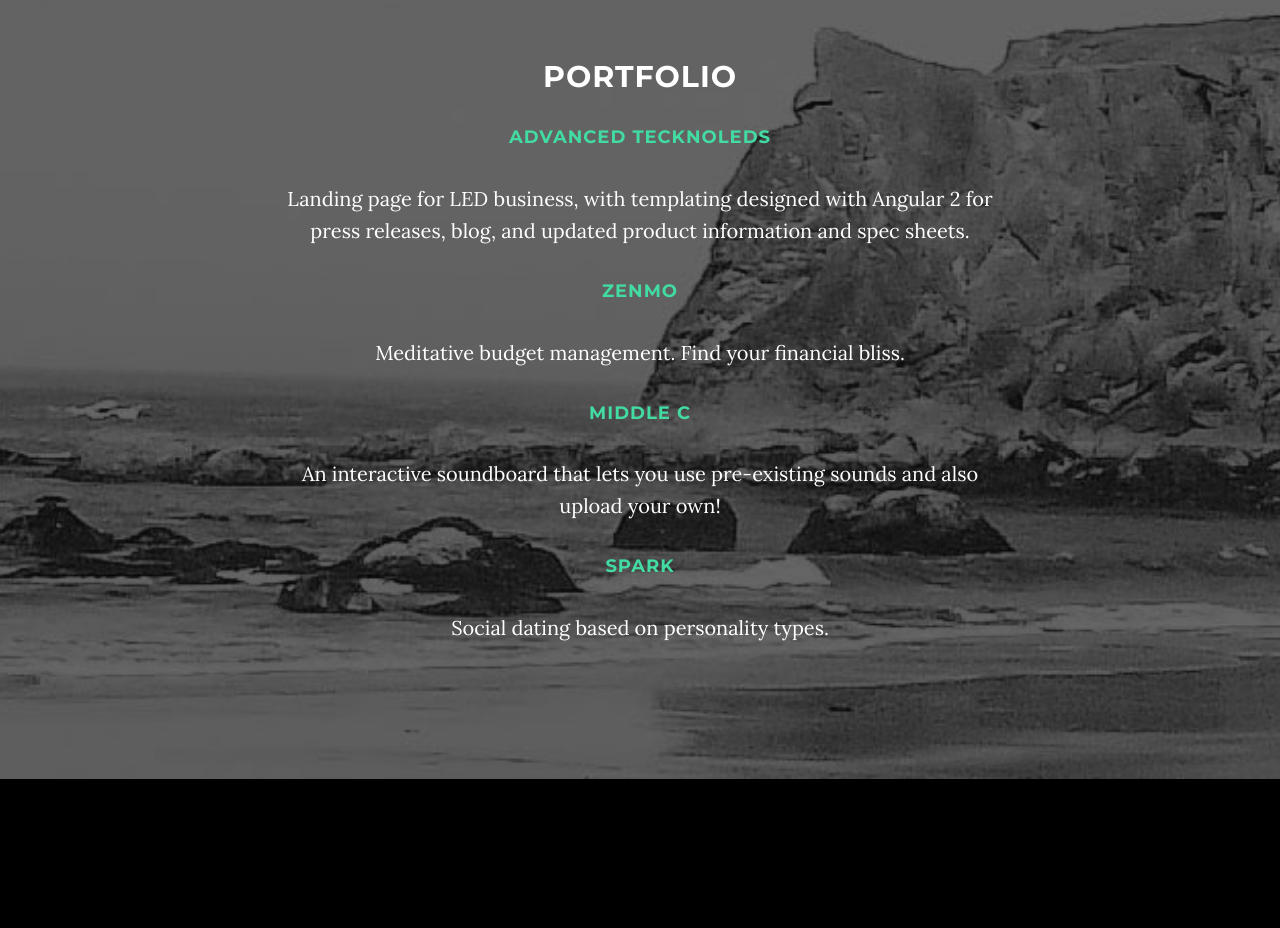
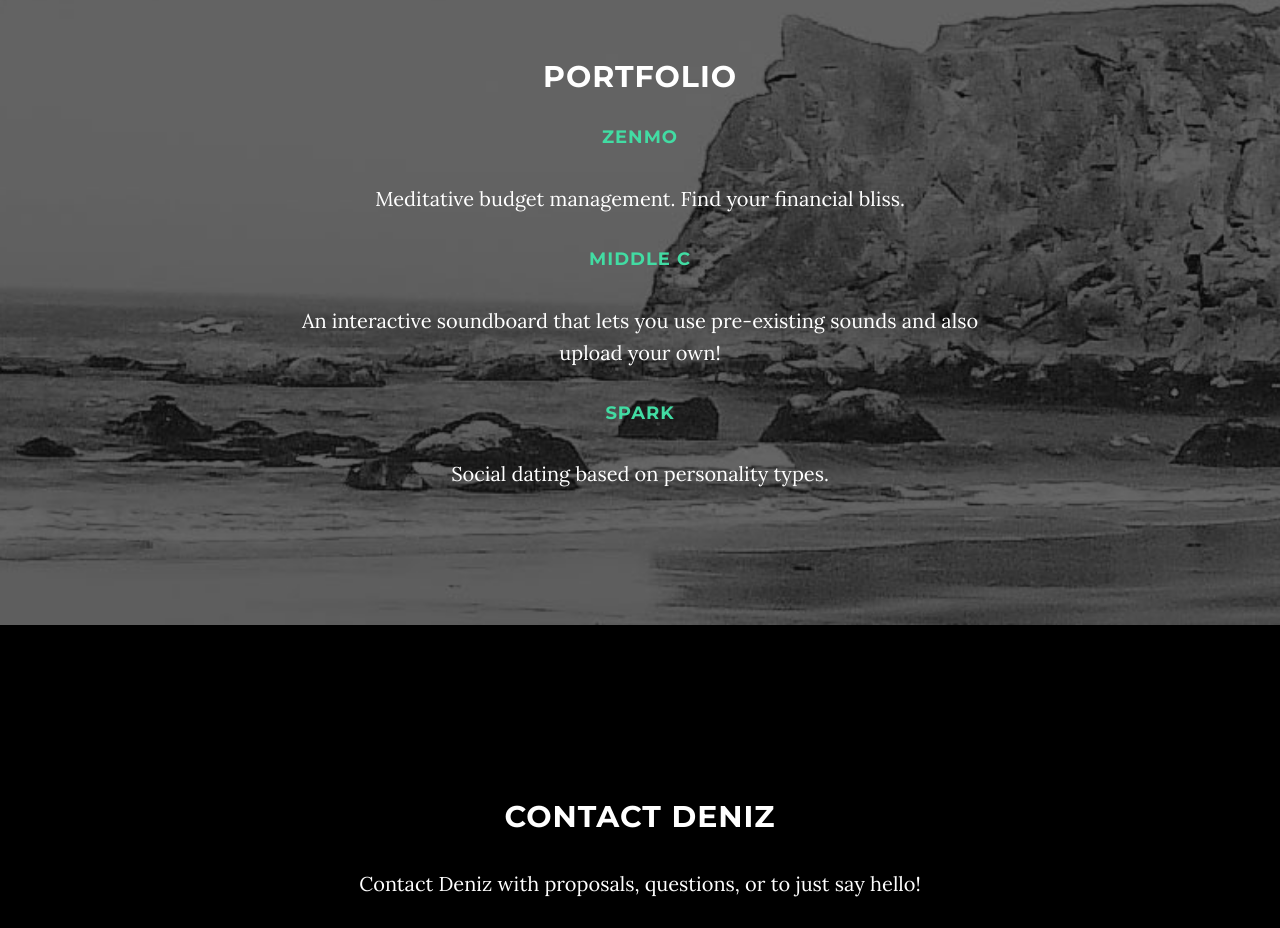
Before and after one commit to deniztetik/deniztetik.github.io, a website: page index.html in a window 1280 px wide. Shown: the part 1520-2448 px from the top of the page. Drawn offline with nearby package versions, Linux system fonts and the light colour scheme.

Commit message:
[feat] Remove AdvancedTeknoleds page from portfolio for now

```diff
--- a/index.html
+++ b/index.html
@@ -106,8 +106,8 @@
             <div class="container">
                 <div class="col-lg-8 col-lg-offset-2">
                     <h2>Portfolio</h2>
-                    <h4><a href="https://www.advancedtecknoleds.com">Advanced TecknoLEDs</a></h4>
-                      <p>Landing page for LED business, with templating designed with Angular 2 for press releases, blog, and updated product information and spec sheets.</p>
+                    <!-- <h4><a href="https://www.advancedtecknoleds.com">Advanced TecknoLEDs</a></h4>
+                      <p>Landing page for LED business, with templating designed with Angular 2 for press releases, blog, and updated product information and spec sheets.</p> -->
                     <h4><a href="http://ec2-52-24-194-77.us-west-2.compute.amazonaws.com/">Zenmo</a></h4>
                       <p>Meditative budget management. Find your financial bliss.</p>
                     <h4><a href="https://middlec.herokuapp.com/">Middle C</a></h4>
```
